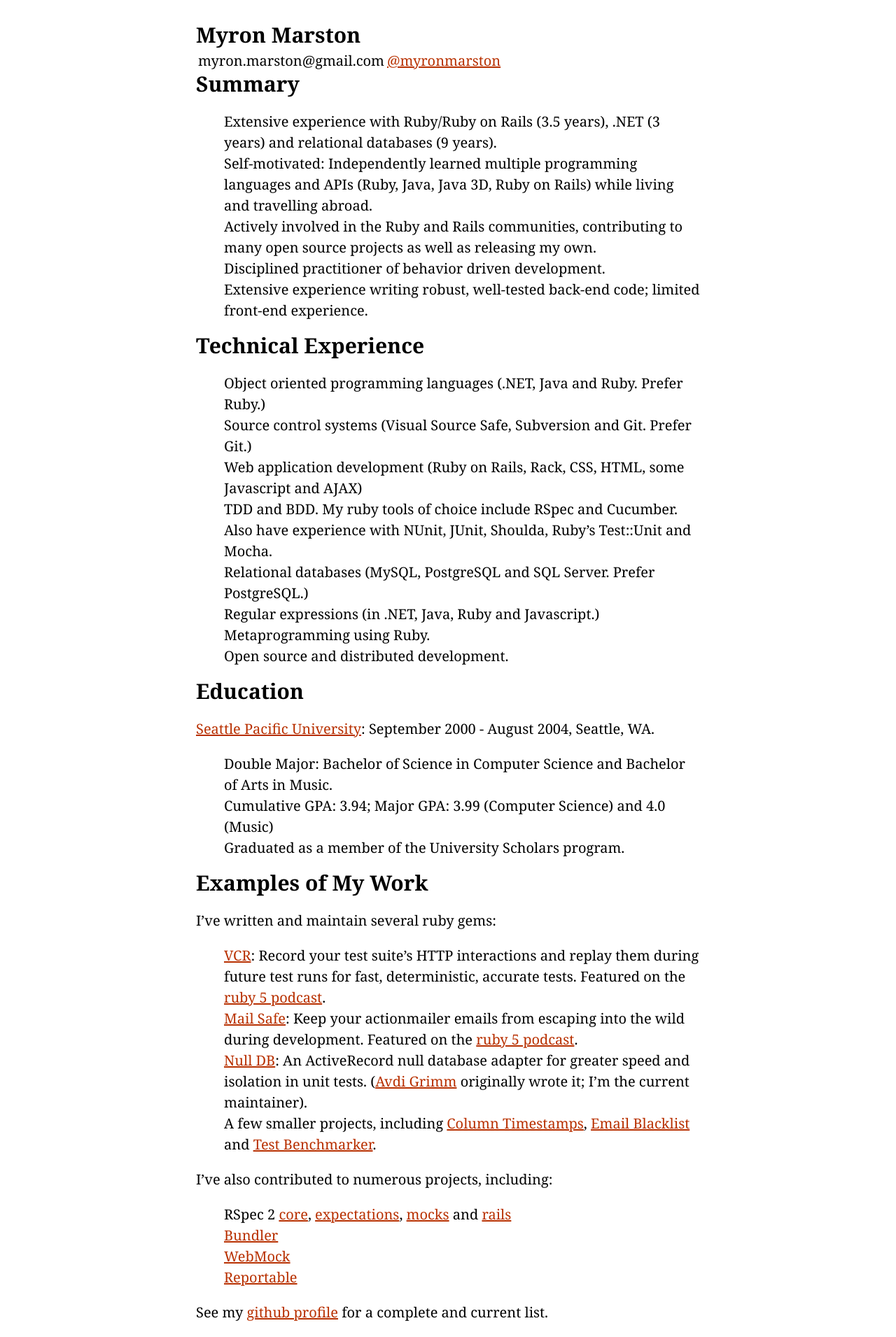
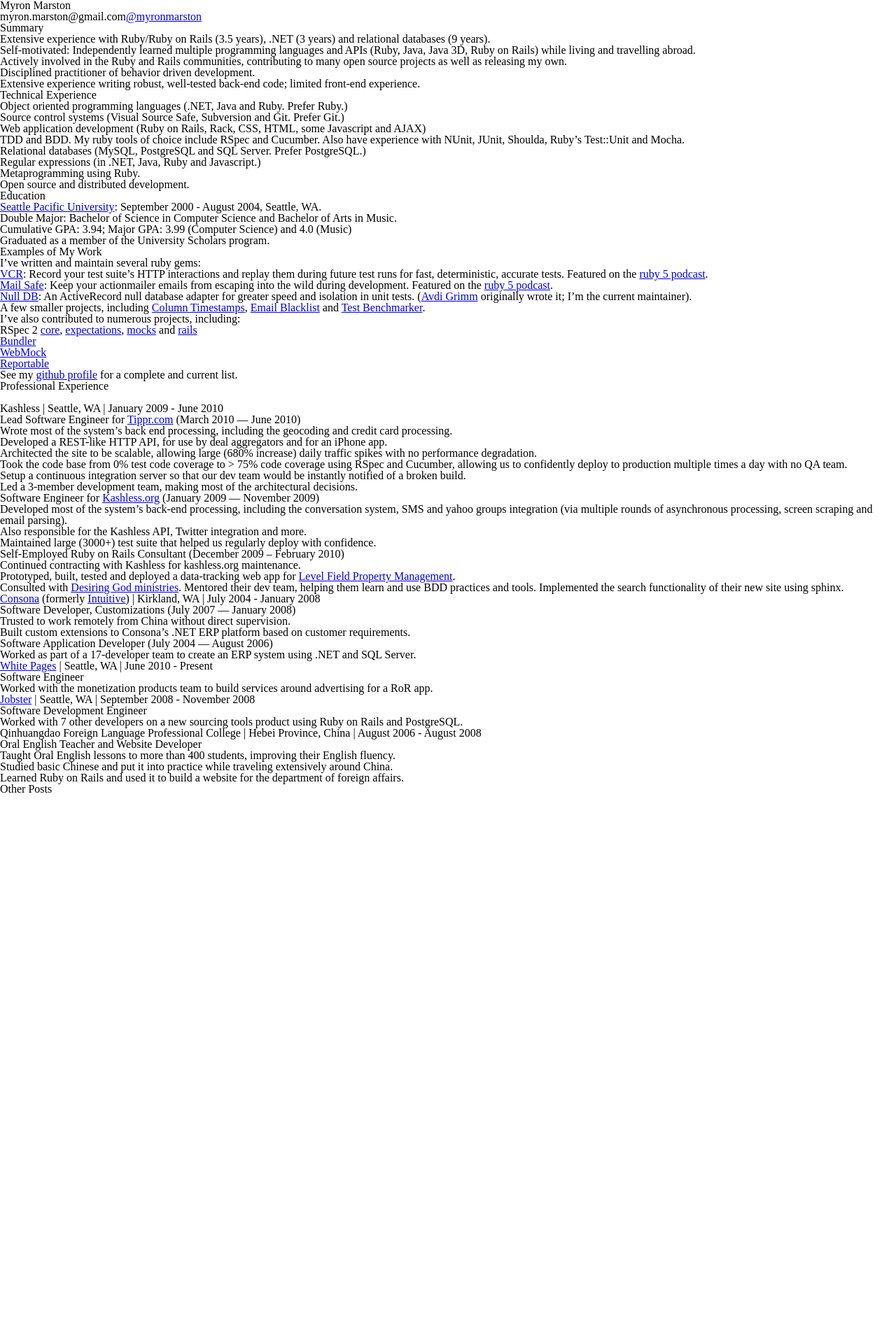
Before and after one commit to cohitre/myron-marston, a Jekyll site: the page built from static/resume.md, in a window 1280 px wide. Shown: the top 1911 px of the page at 70% size. Built offline with Jekyll 4.4.1, drawn with Linux system fonts in a browser that asks for light colours; after the commit the page ends 1136 px from its top, so only the background shows below that.

Commit message:
Setup compass.

```diff
--- /dev/null
+++ b/sass/ie.scss
@@ -0,0 +1,5 @@
+/* Welcome to Compass. Use this file to write IE specific override styles.
+ * Import this file using the following HTML or equivalent:
+ * <!--[if IE]>
+ *   <link href="/stylesheets/ie.css" media="screen, projection" rel="stylesheet" type="text/css" />
+ * <![endif]--> */
--- /dev/null
+++ b/sass/print.scss
@@ -0,0 +1,3 @@
+/* Welcome to Compass. Use this file to define print styles.
+ * Import this file using the following HTML or equivalent:
+ * <link href="/stylesheets/print.css" media="print" rel="stylesheet" type="text/css" /> */
--- /dev/null
+++ b/sass/screen.scss
@@ -0,0 +1,6 @@
+/* Welcome to Compass.
+ * In this file you should write your main styles. (or centralize your imports)
+ * Import this file using the following HTML or equivalent:
+ * <link href="/stylesheets/screen.css" media="screen, projection" rel="stylesheet" type="text/css" /> */
+
+@import "compass/reset";
--- a/static/_layouts/default.html
+++ b/static/_layouts/default.html
@@ -1,10 +1,10 @@
 <!doctype html>
 <html>
   <head>
-    <link rel="stylesheet" type="text/css" href="/stylesheets/main.css">
     <link rel="alternate" type="application/atom+xml" title="<%= title %> - feed" href="/index.xml" />
     <meta http-equiv="Content-Type" content="text/html; charset=UTF-8"/>
     <title>Myron Marston &raquo; {{ page.title }}</title>
+    <link href="/stylesheets/screen.css" rel="stylesheet" type="text/css" />
   </head>
   <body>
     <section>
--- /dev/null
+++ b/static/stylesheets/ie.css
@@ -0,0 +1,5 @@
+/* Welcome to Compass. Use this file to write IE specific override styles.
+ * Import this file using the following HTML or equivalent:
+ * <!--[if IE]>
+ *   <link href="/stylesheets/ie.css" media="screen, projection" rel="stylesheet" type="text/css" />
+ * <![endif]--> */
--- /dev/null
+++ b/static/stylesheets/print.css
@@ -0,0 +1,3 @@
+/* Welcome to Compass. Use this file to define print styles.
+ * Import this file using the following HTML or equivalent:
+ * <link href="/stylesheets/print.css" media="print" rel="stylesheet" type="text/css" /> */
--- /dev/null
+++ b/static/stylesheets/screen.css
@@ -0,0 +1,63 @@
+/* Welcome to Compass.
+ * In this file you should write your main styles. (or centralize your imports)
+ * Import this file using the following HTML or equivalent:
+ * <link href="/stylesheets/screen.css" media="screen, projection" rel="stylesheet" type="text/css" /> */
+/* line 14, ../../../../.rvm/gems/ruby-1.9.2-p180@myron-marston/gems/compass-0.11.beta.2/frameworks/compass/stylesheets/compass/reset/_utilities.scss */
+html, body, div, span, applet, object, iframe,
+h1, h2, h3, h4, h5, h6, p, blockquote, pre,
+a, abbr, acronym, address, big, cite, code,
+del, dfn, em, font, img, ins, kbd, q, s, samp,
+small, strike, strong, sub, sup, tt, var,
+dl, dt, dd, ol, ul, li,
+fieldset, form, label, legend,
+table, caption, tbody, tfoot, thead, tr, th, td {
+  margin: 0;
+  padding: 0;
+  border: 0;
+  outline: 0;
+  font-weight: inherit;
+  font-style: inherit;
+  font-size: 100%;
+  font-family: inherit;
+  vertical-align: baseline;
+}
+
+/* line 17, ../../../../.rvm/gems/ruby-1.9.2-p180@myron-marston/gems/compass-0.11.beta.2/frameworks/compass/stylesheets/compass/reset/_utilities.scss */
+body {
+  line-height: 1;
+  color: black;
+  background: white;
+}
+
+/* line 19, ../../../../.rvm/gems/ruby-1.9.2-p180@myron-marston/gems/compass-0.11.beta.2/frameworks/compass/stylesheets/compass/reset/_utilities.scss */
+ol, ul {
+  list-style: none;
+}
+
+/* line 21, ../../../../.rvm/gems/ruby-1.9.2-p180@myron-marston/gems/compass-0.11.beta.2/frameworks/compass/stylesheets/compass/reset/_utilities.scss */
+table {
+  border-collapse: separate;
+  border-spacing: 0;
+  vertical-align: middle;
+}
+
+/* line 23, ../../../../.rvm/gems/ruby-1.9.2-p180@myron-marston/gems/compass-0.11.beta.2/frameworks/compass/stylesheets/compass/reset/_utilities.scss */
+caption, th, td {
+  text-align: left;
+  font-weight: normal;
+  vertical-align: middle;
+}
+
+/* line 25, ../../../../.rvm/gems/ruby-1.9.2-p180@myron-marston/gems/compass-0.11.beta.2/frameworks/compass/stylesheets/compass/reset/_utilities.scss */
+q, blockquote {
+  quotes: "" "";
+}
+/* line 96, ../../../../.rvm/gems/ruby-1.9.2-p180@myron-marston/gems/compass-0.11.beta.2/frameworks/compass/stylesheets/compass/reset/_utilities.scss */
+q:before, q:after, blockquote:before, blockquote:after {
+  content: "";
+}
+
+/* line 27, ../../../../.rvm/gems/ruby-1.9.2-p180@myron-marston/gems/compass-0.11.beta.2/frameworks/compass/stylesheets/compass/reset/_utilities.scss */
+a img {
+  border: none;
+}
```
Also changed, not shown: config.rb (added, +19 -0 lines), 1 other file.
